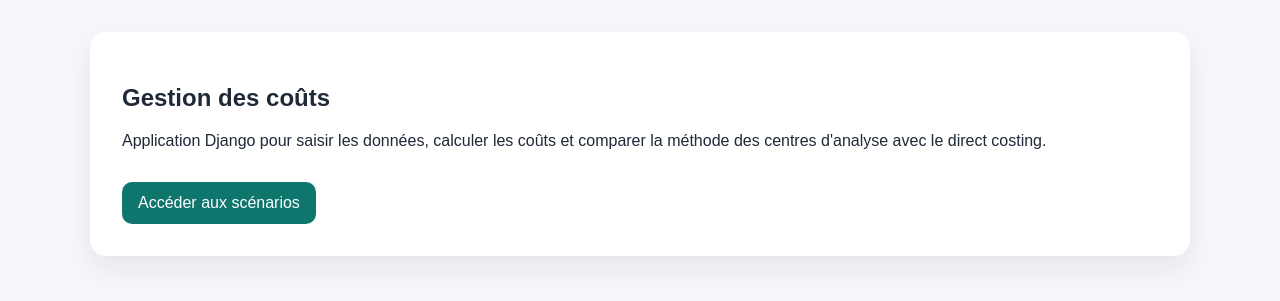
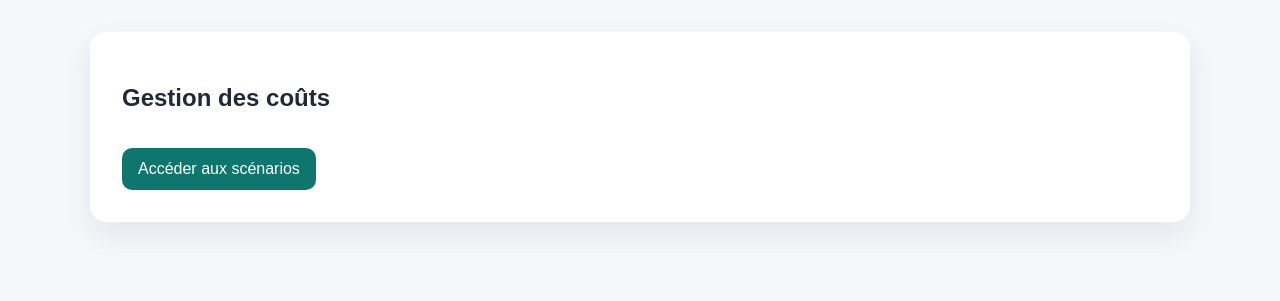
Before and after one commit to PRADES-matteo/projet_M1, a Django app: page / in a window 1280 px wide. Shown: the part 50-351 px from the top of the page. Run offline with Django 5.2, Linux system fonts and the light colour scheme; parts of the project's set-up code (start-up, migrations or seed data) failed here and were passed over.

Commit message:
correction pour tests automatisés

```diff
--- a/apps/costs/fixtures/sample_scenarios.json
+++ b/apps/costs/fixtures/sample_scenarios.json
@@ -5,7 +5,8 @@
     "fields": {
       "name": "Budget 2026 - Conservateur",
       "period": "2026",
-      "description": "Scénario conservateur pour tests"
+      "description": "Scénario conservateur pour tests",
+      "created_at": "2026-05-07T00:00:00Z"
     }
   },
   {
@@ -14,7 +15,8 @@
     "fields": {
       "name": "Budget 2026 - Optimiste",
       "period": "2026",
-      "description": "Scénario optimiste pour tests"
+      "description": "Scénario optimiste pour tests",
+      "created_at": "2026-05-07T00:00:00Z"
     }
   },
   {
--- a/apps/dashboard/templates/dashboard/home.html
+++ b/apps/dashboard/templates/dashboard/home.html
@@ -1,10 +1,7 @@
 {% extends "base.html" %} {% block content %}
 <section class="hero">
   <h1>Gestion des coûts</h1>
-  <p>
-    Application Django pour saisir les données, calculer les coûts et comparer
-    la méthode des centres d'analyse avec le direct costing.
-  </p>
+
   <div class="hero-links">
     <a href="/costs/">Accéder aux scénarios</a>
   </div>
```
Also changed, not shown: apps/costs/tests/__init__.py (added), 1 other file.
